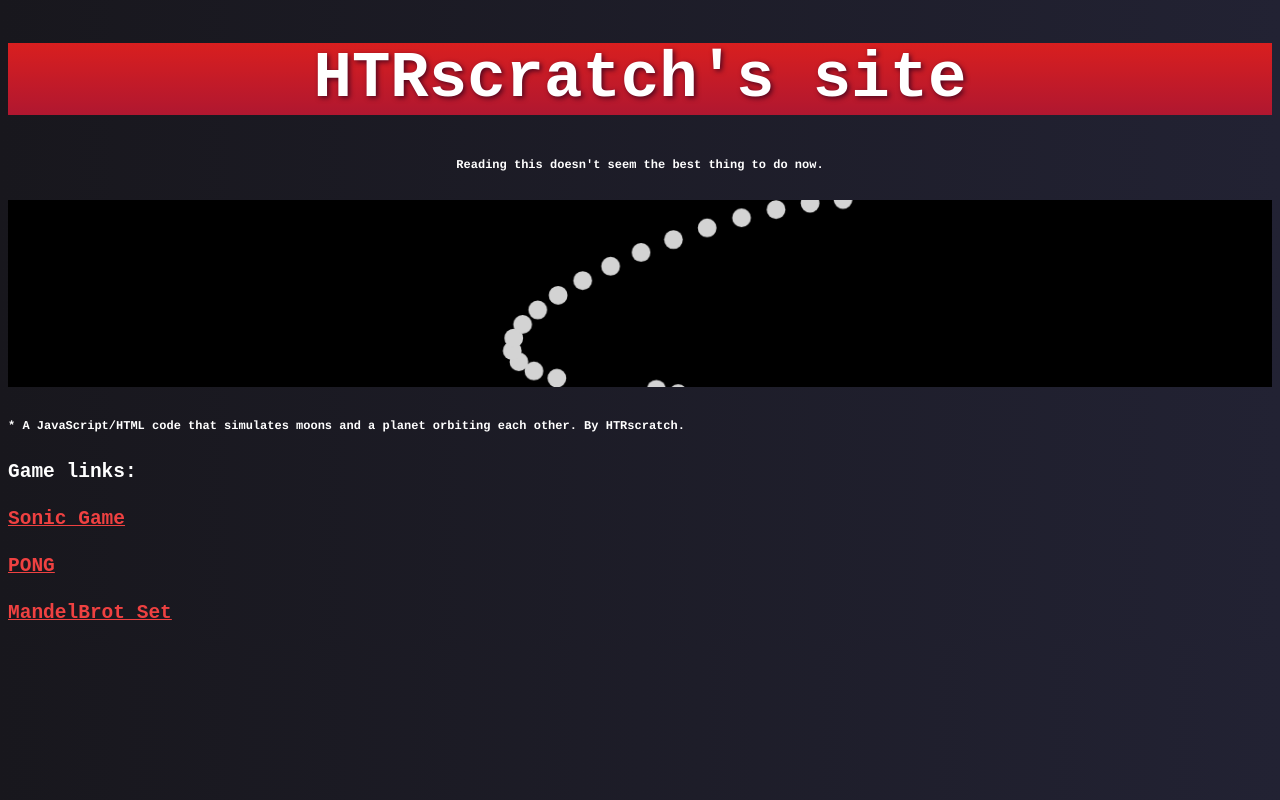
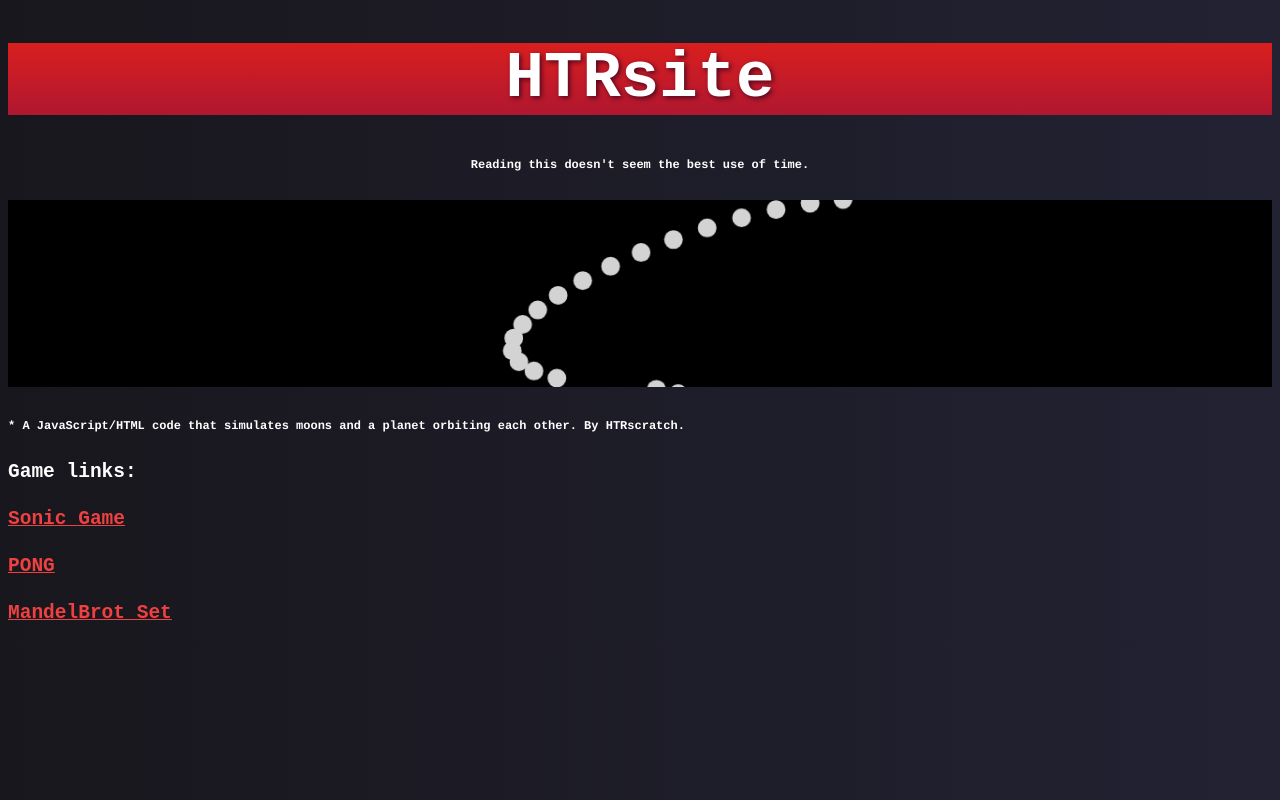
Before and after one commit to HTRscratch/HTRscratch.github.io, a plain HTML site: page index.html in a window 1280 px wide. Drawn offline with Linux system fonts and the light colour scheme.

Commit message:
Site organization 10

```diff
--- a/index.html
+++ b/index.html
@@ -4,7 +4,7 @@
 <html lang = "pt-br">
 	<head>
 		<meta charset = "utf-8">
-		<title> HTRscratch Site </title>
+		<title> HTRsite </title>
 		<style type = "text/css">
 			body{
 			background: linear-gradient(to right, #18171d, #223);
@@ -50,8 +50,8 @@
 		</style>
 	</head>
 	<body>
-		<h1 class = "titulo"> HTRscratch's site </h1>
-		<h6 class = "subtitulo"> Reading this doesn't seem the best thing to do now. </h6>
+		<h1 class = "titulo"> HTRsite </h1>
+		<h6 class = "subtitulo"> Reading this doesn't seem the best use of time. </h6>
 		<canvas id = "canvas" width="1350" height="200" style="width: 100%;"></canvas>
 		<script>
 		//Program by HTRscratch =D
```
